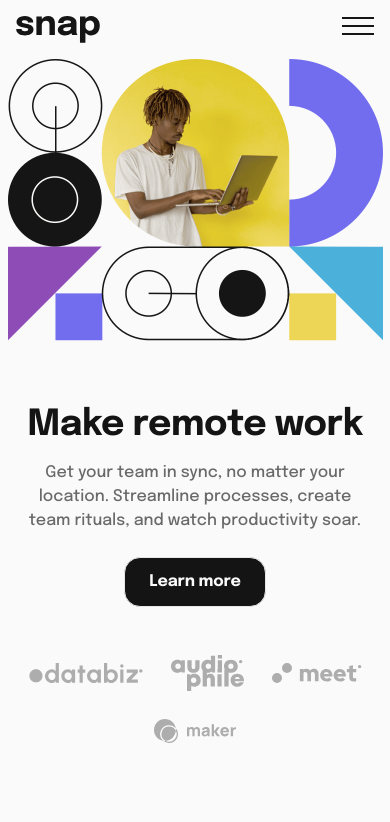
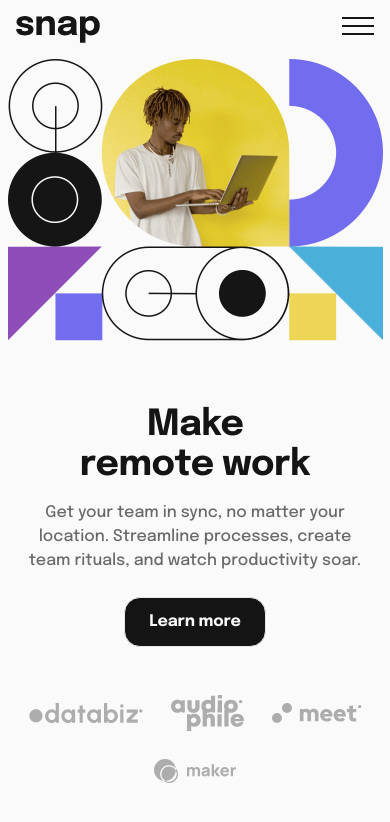
Before and after one commit to arpit8392/fem-challenge-26-intro-section-with-dropdown, a Next.js app: page / in a window 390 px wide. Shown: the top 822 px of the page. Built offline with nearby package versions, Linux system fonts and the light colour scheme.

Commit message:
Improved Heading

```diff
--- a/components/Content.tsx
+++ b/components/Content.tsx
@@ -3,8 +3,8 @@ import Link from 'next/link'
 const Content = () => {
 	return (
 		<div className='flex flex-col items-center gap-4 md:items-start md:gap-12'>
-			<h1 className='text-4xl font-bold -tracking-[0.5px] text-offBlack md:max-w-lg md:text-[80px]/[80px] md:-tracking-[1.11px]'>
-				Make remote work
+			<h1 className='text-4xl font-bold -tracking-[0.5px] text-offBlack md:text-[80px]/[80px] md:-tracking-[1.11px]'>
+				Make <span className='block'>remote work</span>
 			</h1>
 			<p className='max-w-sm font-medium text-mediumGray md:max-w-lg md:text-lg'>
 				Get your team in sync, no matter your location. Streamline processes,
```
